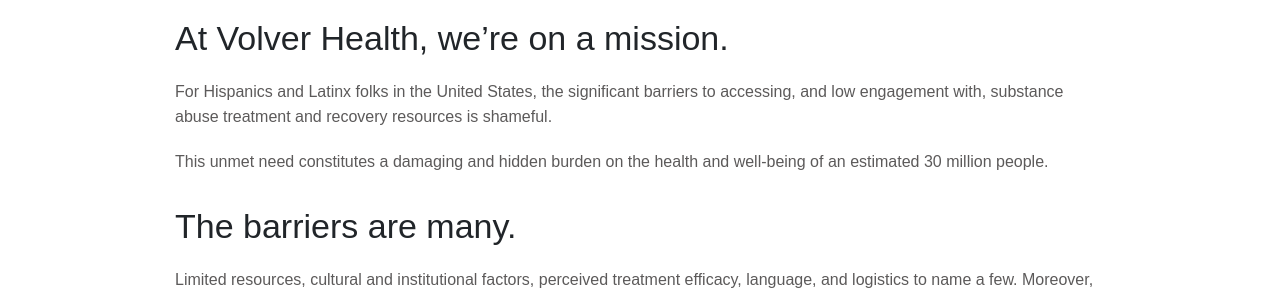
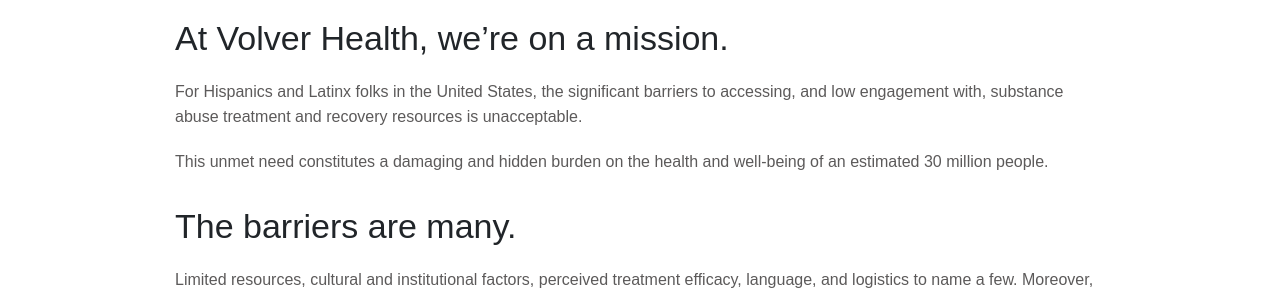
Before and after one commit to volver-health/volver-website, a Jekyll site: the page built from about.md, in a window 1280 px wide. Shown: the part 282-578 px from the top of the page. Built offline with Jekyll 4.4.1, drawn with Linux system fonts in a browser that asks for light colours; some web fonts are replaced.

Commit message:
changed shameful to unacceptable

```diff
--- a/about.md
+++ b/about.md
@@ -8,7 +8,7 @@
 
 # At Volver Health, we’re on a mission.
 
-For Hispanics and Latinx folks in the United States, the significant barriers to accessing, and low engagement with, substance abuse treatment and recovery resources is shameful.
+For Hispanics and Latinx folks in the United States, the significant barriers to accessing, and low engagement with, substance abuse treatment and recovery resources is unacceptable.
 
 This unmet need constitutes a damaging and hidden burden on the health and well-being of an estimated 30 million people.
 
```
Also changed, not shown: _services/who-we-are.md (+1 -1 lines), index.md (+1 -1 lines).
